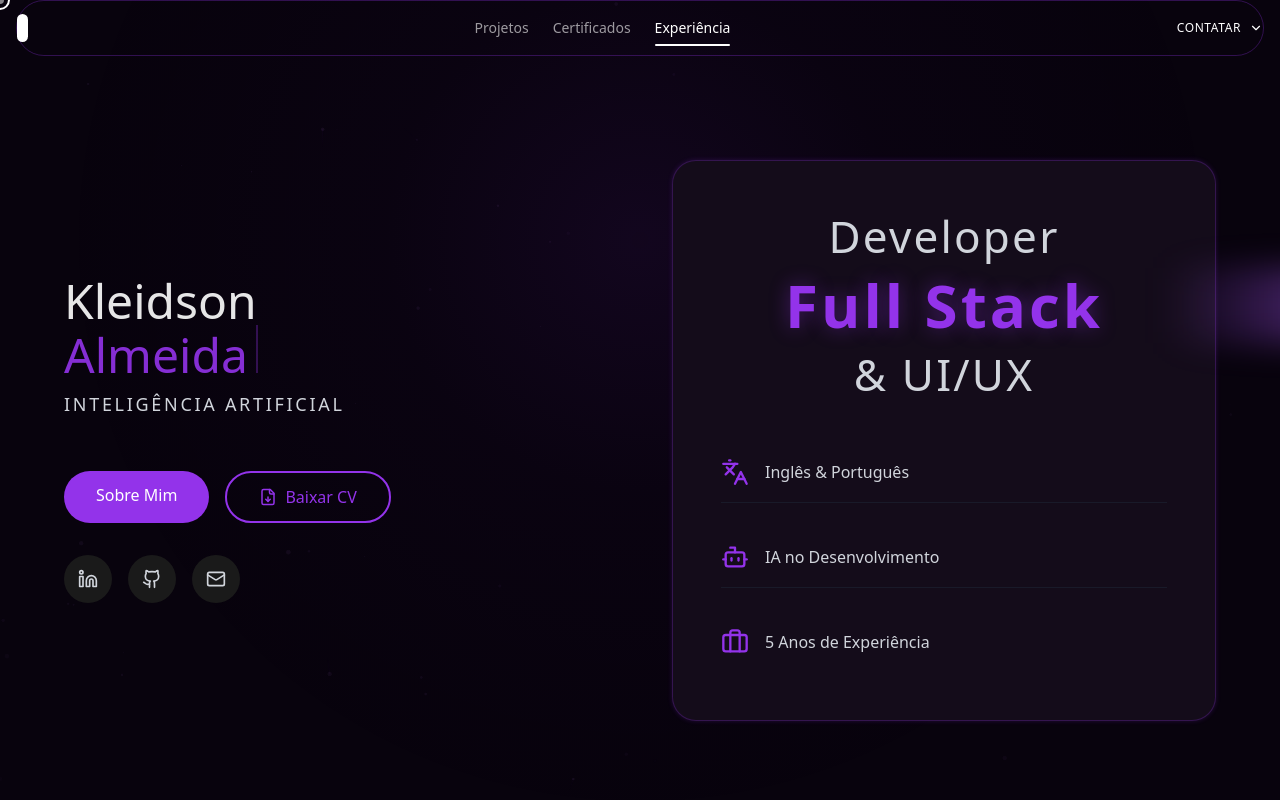
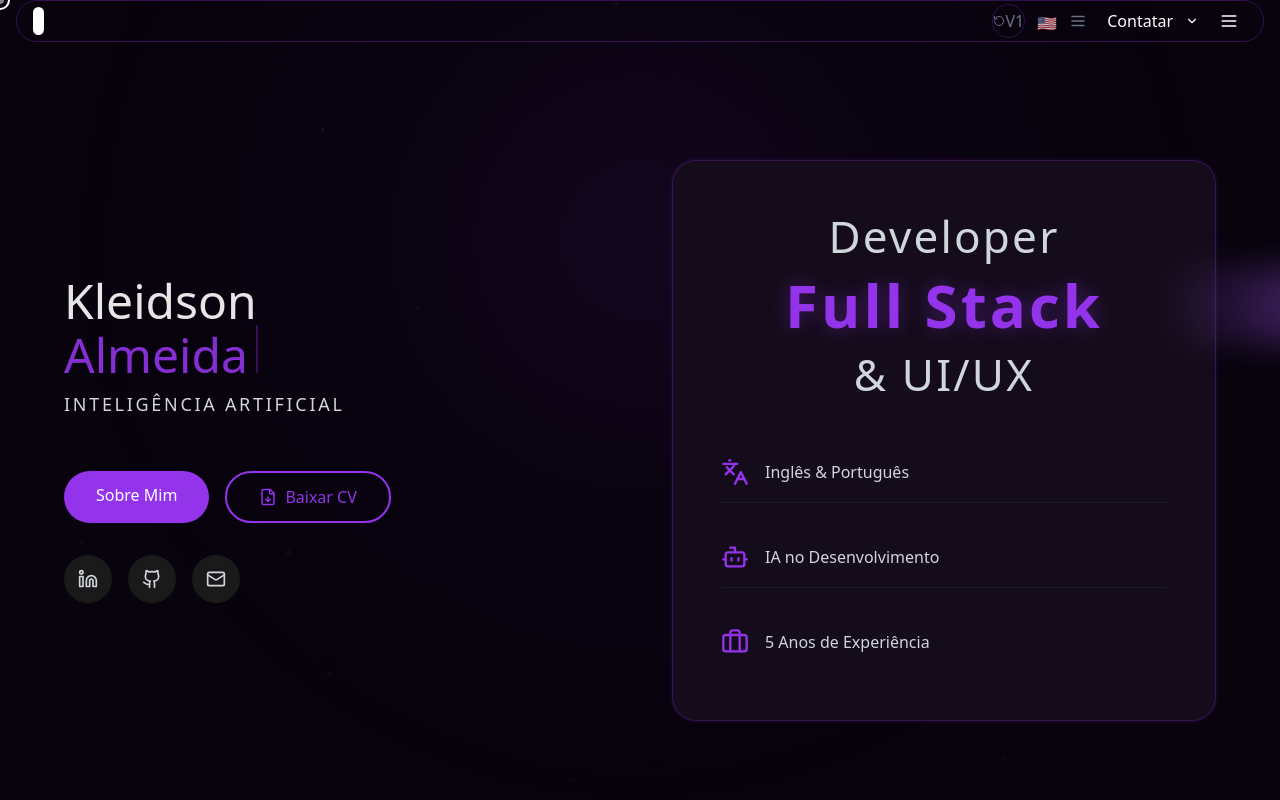
Before and after one commit to kleidsonadesign/ka.dev, a React (Vite) app: page / in a window 1280 px wide. Shown: the top 800 px of the page. Built offline with nearby package versions, Linux system fonts and the light colour scheme.

Commit message:
Update Header.tsx

```diff
--- a/src/components/Header.tsx
+++ b/src/components/Header.tsx
@@ -1,115 +1,98 @@
 import { motion, AnimatePresence } from "framer-motion";
-import { Menu, X, ChevronDown } from "lucide-react";
+import { Menu, X, ChevronDown, RotateCcw } from "lucide-react";
 import { useState, useEffect } from "react";
 
 export function Header() {
   const [isMenuOpen, setIsMenuOpen] = useState(false);
   const [activeSection, setActiveSection] = useState("home");
 
-  // Mantive os teus itens originais aqui
   const menuItems = [
+    { label: "Conteúdo", href: "#conteudo" },
     { label: "Projetos", href: "#projetos" },
-    { label: "Certificados", href: "#certificados" },
-    { label: "Experiência", href: "#experiencia" },
+    { label: "Trajetória", href: "#trajetoria" },
+    { label: "Certificações", href: "#certificados" },
   ];
 
-  useEffect(() => {
-    const handleScroll = () => {
-      const sections = menuItems.map(item => item.href.substring(1));
-      const scrollPosition = window.scrollY + 100;
+  return (
+    // O segredo está aqui: h-auto e flex justify-center
+    <motion.header
+      initial={{ y: -50, opacity: 0 }}
+      animate={{ y: 0, opacity: 1 }}
+      className="fixed top-0 left-0 w-full z-50 flex justify-center pt-6 px-4"
+    >
+      {/* Container com largura máxima definida para alinhar com o conteúdo.
+        Note o bg-[#111111] bem escuro e borda sutil.
+      */}
+      <nav className="flex items-center justify-between w-full max-w-[1200px] h-[60px] px-4 bg-[#111111] border border-white/5 rounded-full shadow-2xl">
 
-      for (let i = sections.length - 1; i >= 0; i--) {
-        const section = document.getElementById(sections[i]);
-        if (section && section.offsetTop <= scrollPosition) {
-          setActiveSection(sections[i]);
-          break;
-        }
-      }
-    };
-    window.addEventListener("scroll", handleScroll);
-    return () => window.removeEventListener("scroll", handleScroll);
-  }, [menuItems]);
-
-  return (
-    <motion.header
-      initial={{ y: -100 }}
-      animate={{ y: 0 }}
-      transition={{ duration: 0.5 }}
-      className="fixed top-6 left-0 right-0 z-50 flex justify-center px-4"
-    >
-      {/* O "Container" principal com a estética da imagem */}
-      <nav className="flex items-center justify-between w-full max-w-5xl h-14 px-5 bg-[#0A0A0A] border border-white/10 rounded-full shadow-xl">
-
-        {/* Logo Estilizado */}
-        <div className="flex items-center">
-          <a href="#home" className="flex items-center justify-center w-8 h-8 bg-white rounded-full text-black font-bold text-lg italic hover:scale-105 transition-transform">
+        {/* Esquerda: Logo (K) */}
+        <div className="flex items-center gap-6">
+          <a href="#home" className="flex items-center justify-center w-9 h-9 bg-white rounded-full text-black font-bold text-lg italic transition-transform hover:scale-110">
             K
           </a>
-        </div>
 
-        {/* Menu Desktop: Mantendo teus links e animações de underline */}
-        <div className="hidden md:flex items-center gap-6">
-          {menuItems.map((item) => {
-            const isActive = activeSection === item.href.substring(1);
-            return (
+          {/* Links de Navegação - Desktop */}
+          <div className="hidden lg:flex items-center gap-8">
+            {menuItems.map((item) => (
               <a
                 key={item.href}
                 href={item.href}
-                className="relative px-2 py-1 text-sm font-medium transition-colors duration-300"
-                style={{ color: isActive ? '#FFFFFF' : 'rgba(255, 255, 255, 0.6)' }}
+                className="text-[13px] font-medium text-gray-400 hover:text-white transition-colors"
               >
                 {item.label}
-                {/* Underline animado que você já tinha */}
-                {isActive && (
-                  <motion.span
-                    layoutId="underline"
-                    className="absolute -bottom-1 left-0 w-full h-0.5 bg-white rounded-full"
-                    transition={{ type: "spring", bounce: 0.2, duration: 0.6 }}
-                  />
-                )}
               </a>
-            );
-          })}
+            ))}
+          </div>
         </div>
 
-        {/* Lado Direito: Botão de Contato Estilo Imagem */}
+        {/* Direita: Utils e Botão */}
         <div className="flex items-center gap-3">
+
+          {/* Versão e Ícones (Desktop) */}
+          <div className="hidden md:flex items-center gap-3 mr-2">
+             <div className="flex items-center gap-1.5 px-2.5 py-1 border border-white/10 rounded-full text-[11px] text-gray-500">
+                <RotateCcw size={12} />
+                <span>V1</span>
+             </div>
+             {/* Bandeira/Idioma fictício */}
+             <div className="w-5 h-5 opacity-80 hover:opacity-100 cursor-pointer">🇺🇸</div>
+             <div className="p-1.5 text-gray-500 hover:text-white cursor-pointer transition-colors">
+                <Menu size={18} className="rotate-90" /> {/* Ícone simulando o seletor de tema */}
+             </div>
+          </div>
+
+          {/* Botão Contatar - O destaque da pílula */}
           <a
             href="#contato"
-            className="flex items-center gap-2 pl-5 pr-1.5 py-1 bg-[#F5F5F3] hover:bg-white text-black rounded-full font-semibold transition-all group"
+            className="flex items-center gap-3 pl-5 pr-1 bg-[#F5F5F3] hover:bg-white text-black rounded-full h-10 transition-all group"
           >
-            <span className="text-xs uppercase tracking-wider">Contatar</span>
-            <div className="p-1 bg-[#1A1A1A] text-white rounded-full transition-transform group-hover:rotate-12">
+            <span className="text-[13px] font-bold">Contatar</span>
+            <div className="flex items-center justify-center w-8 h-8 bg-[#0F0F0F] text-white rounded-full transition-transform group-hover:translate-y-0.5">
               <ChevronDown size={14} />
             </div>
           </a>
 
-          {/* Mobile Menu Button */}
+          {/* Mobile Menu Toggle */}
           <button
             onClick={() => setIsMenuOpen(!isMenuOpen)}
-            className="md:hidden text-white p-1"
+            className="lg:hidden text-white p-2"
           >
             {isMenuOpen ? <X size={20} /> : <Menu size={20} />}
           </button>
         </div>
       </nav>
 
-      {/* Mobile Menu - Simples e Sólido */}
+      {/* Menu Mobile */}
       <AnimatePresence>
         {isMenuOpen && (
           <motion.div
-            initial={{ opacity: 0, y: -10 }}
-            animate={{ opacity: 1, y: 0 }}
-            exit={{ opacity: 0, y: -10 }}
-            className="absolute top-20 left-4 right-4 bg-[#0A0A0A] border border-white/10 rounded-2xl p-4 md:hidden flex flex-col items-center gap-4"
+            initial={{ opacity: 0, scale: 0.95 }}
+            animate={{ opacity: 1, scale: 1 }}
+            exit={{ opacity: 0, scale: 0.95 }}
+            className="absolute top-24 left-4 right-4 bg-[#111111] border border-white/10 rounded-3xl p-6 lg:hidden flex flex-col gap-4 text-center shadow-2xl"
           >
             {menuItems.map((item) => (
-              <a
-                key={item.href}
-                href={item.href}
-                onClick={() => setIsMenuOpen(false)}
-                className="text-gray-400 hover:text-white py-2"
-              >
+              <a key={item.href} href={item.href} onClick={() => setIsMenuOpen(false)} className="text-gray-400 text-lg">
                 {item.label}
               </a>
             ))}
```
